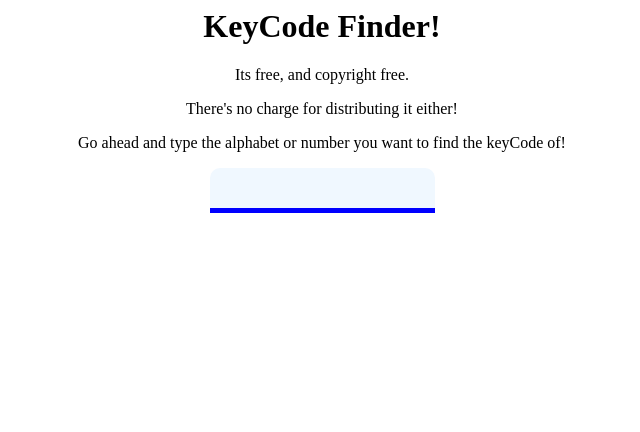
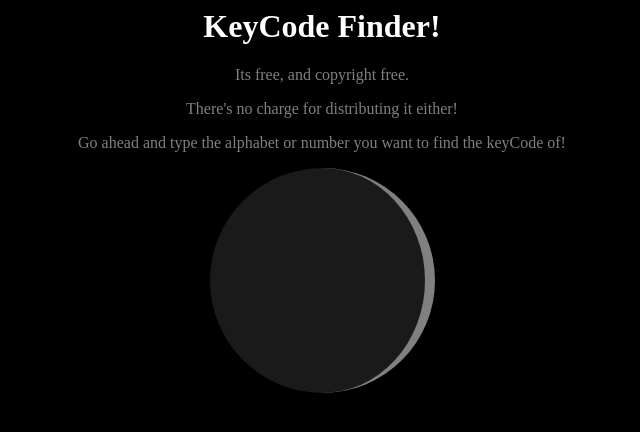
Before and after one commit to Tirupatii/KeyCode-Finder, a plain HTML site: page index.html in a window 1280 px wide. Shown: the whole page, without its empty margins (318-958 px from the left). Drawn offline with Linux system fonts and the light colour scheme.

Commit message:
Update index.html

```diff
--- a/index.html
+++ b/index.html
@@ -1,4 +1,5 @@
-<html><head>
+<html>
+	<head>
 	<title>
 	KeyCode Finder!
 	</title>
@@ -7,21 +8,32 @@
   	<meta name="keywords" content="KeyCode, Js, Html">
   	<meta name="author" content="Avinav Chalise">
   	<meta name="viewport" content="width=device-width, initial-scale=1.0">
+    <style>
+    	.hi{
+        	border-right-color: gray; border-radius:220px 220px 220px 220px; height: 225px; width: 225px; border-width: 0px; border-right-width: 10px; background-color:#1a1a1a; color:gray; font-size: 90px; text-align: center; transition:8s;
+        }
+    	.Hi:hover {
+            border-right-width:90px;
+            transform: rotate(360deg)
+        }
+    </style>
 </head>
 
-<body>
+<body bgcolor="black" style="color:gray">
   <center>
   <header>
-    <h1>KeyCode Finder!</h1>
+    <h1 style="color: white;">KeyCode Finder!</h1>
     <p>Its free, and copyright free.</p>
     <p>There's no charge for distributing it either!</p>
   </header>
   <p>Go ahead and type the alphabet or number you want to find the keyCode of!</p>
-  <input id="Hi" onkeyup="ji(event)" style="border-bottom-color: blue; border-radius:10px 10px 0px 0px; height: 45px; width: 225px; border-width: 0px; border-bottom-width: 5px; background-color:aliceblue; color:gray; font-size:inherit; text-align: center">
+  <input class="Hi" onkeyup="ji(event)" id="Hi">
   <script>
     function ji(event){
       var x = event.keyCode;
-      alert(x);
+      var y = document.getElementById("Hi");
+      alert (x);
+      y.value="";
     }
   </script>
   </center>
```
